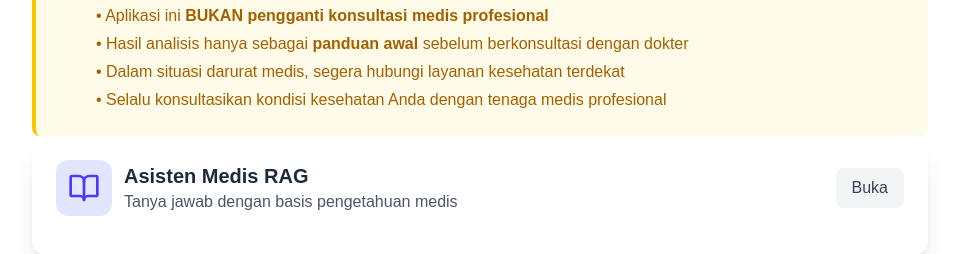
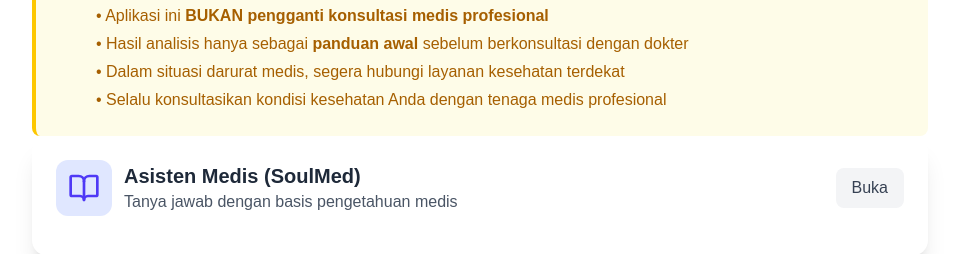
Before and after one commit to AzlNach/Anamnesa, a Next.js app: page / in a window 1280 px wide. Shown: the part 963-1217 px from the top of the page, without its empty margins (160-1119 px from the left). Built offline with nearby package versions, Linux system fonts and the light colour scheme.

Commit message:
feat: Update title of medical assistant to include branding (SoulMed)

```diff
--- a/app/page.tsx
+++ b/app/page.tsx
@@ -183,7 +183,7 @@
                   <BookOpen className="w-8 h-8 text-indigo-600" />
                 </div>
                 <div>
-                  <h2 className="text-xl font-bold text-gray-800">Asisten Medis RAG</h2>
+                  <h2 className="text-xl font-bold text-gray-800">Asisten Medis (SoulMed)</h2>
                   <p className="text-gray-600">Tanya jawab dengan basis pengetahuan medis</p>
                 </div>
               </div>
```
